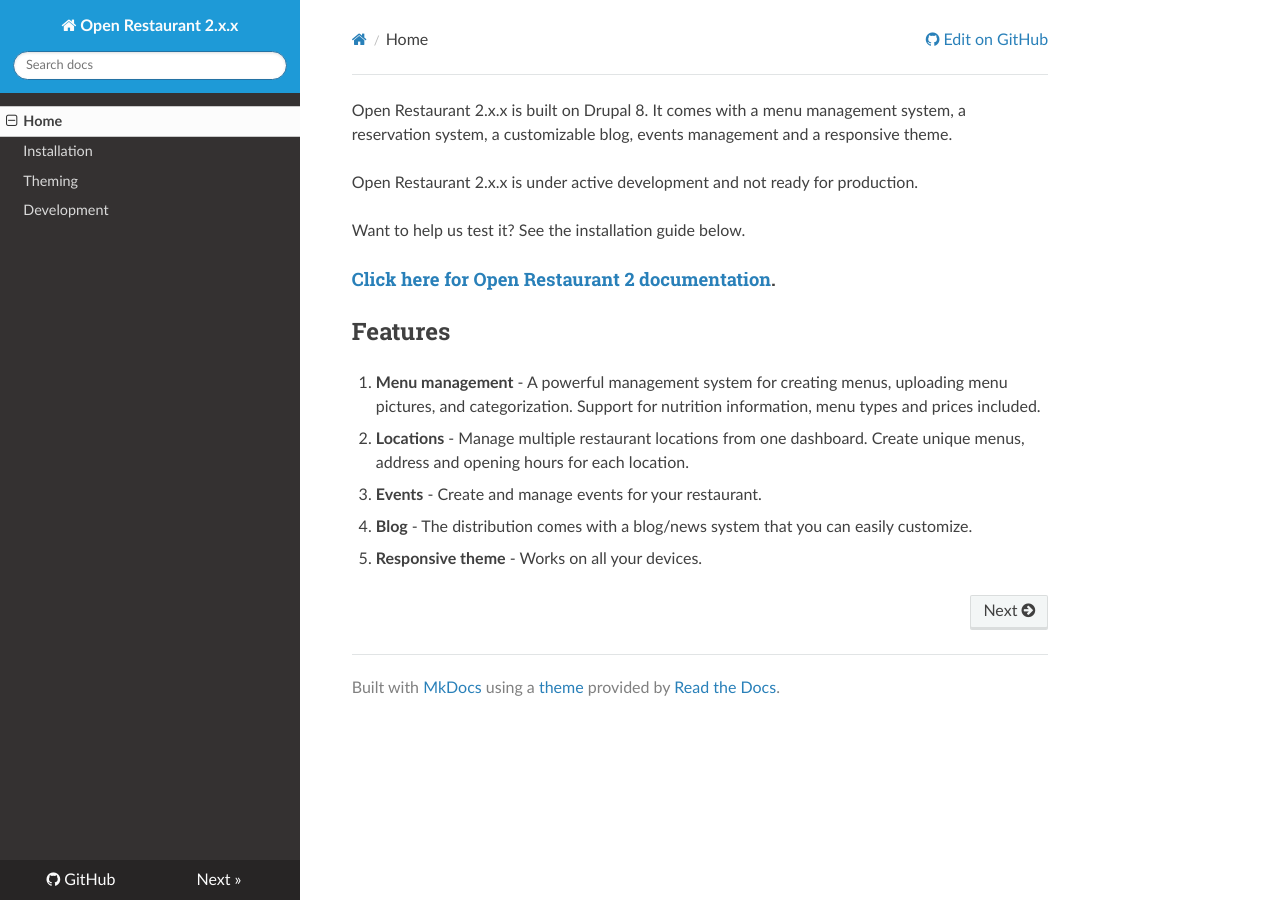
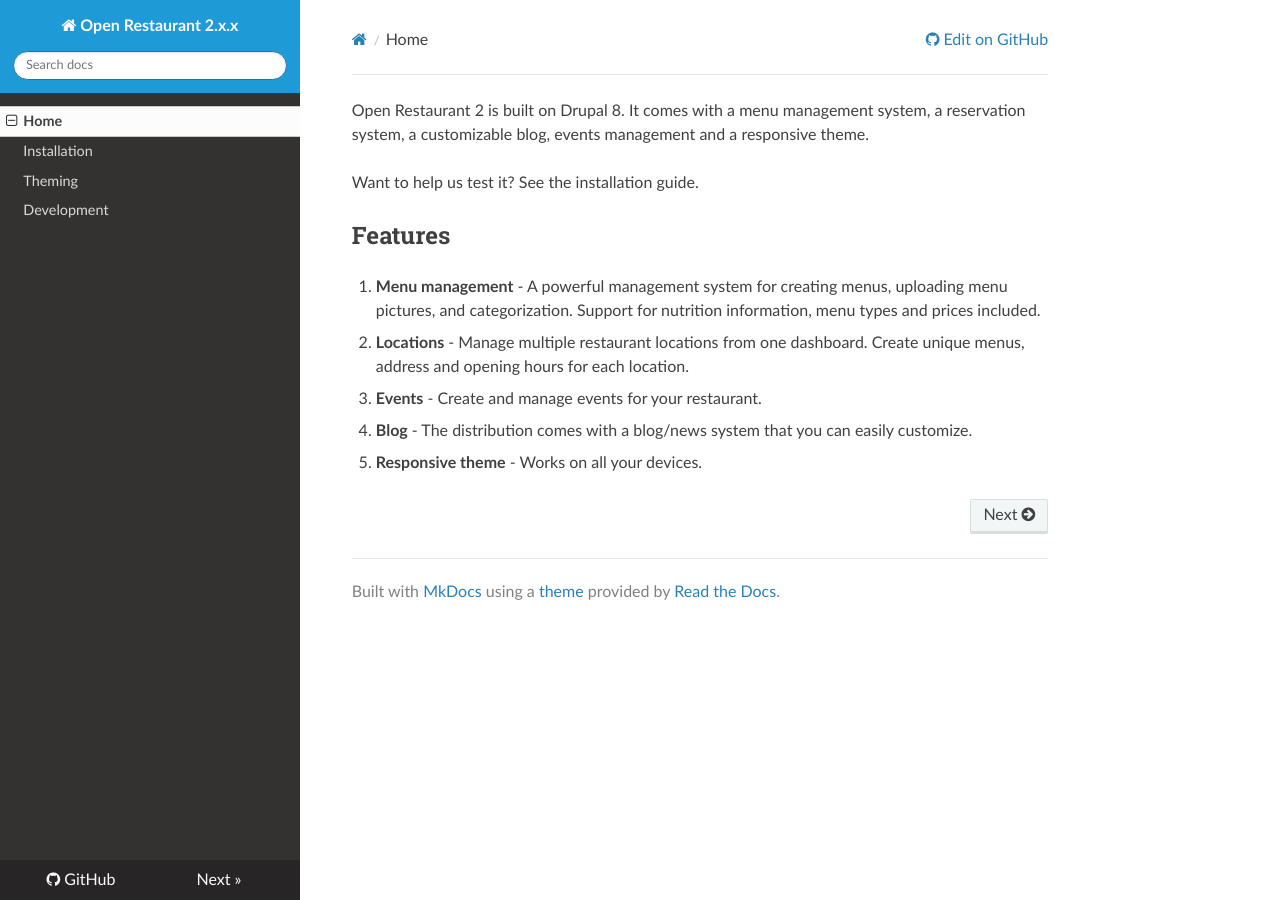
Before and after one commit to openrestaurant/docs, an MkDocs documentation site: the page built from docs/index.md, in a window 1280 px wide. Built offline with MkDocs 1.6.1, drawn with Linux system fonts in a browser that asks for light colours; nearby versions of some CDN libraries; old or Windows-style settings are respelled for this version of MkDocs.

Commit message:
Update index.md

```diff
--- a/docs/index.md
+++ b/docs/index.md
@@ -1,10 +1,6 @@
-Open Restaurant 2.x.x is built on Drupal 8. It comes with a menu management system, a reservation system, a customizable blog, events management and a responsive theme.
+Open Restaurant 2 is built on Drupal 8. It comes with a menu management system, a reservation system, a customizable blog, events management and a responsive theme.
 
-Open Restaurant 2.x.x is under active development and not ready for production.
-
-Want to help us test it? See the installation guide below.
-
-#### [Click here for Open Restaurant 2 documentation](http://docs.open.restaurant).
+Want to help us test it? See the installation guide.
 
 ## Features
 
```
